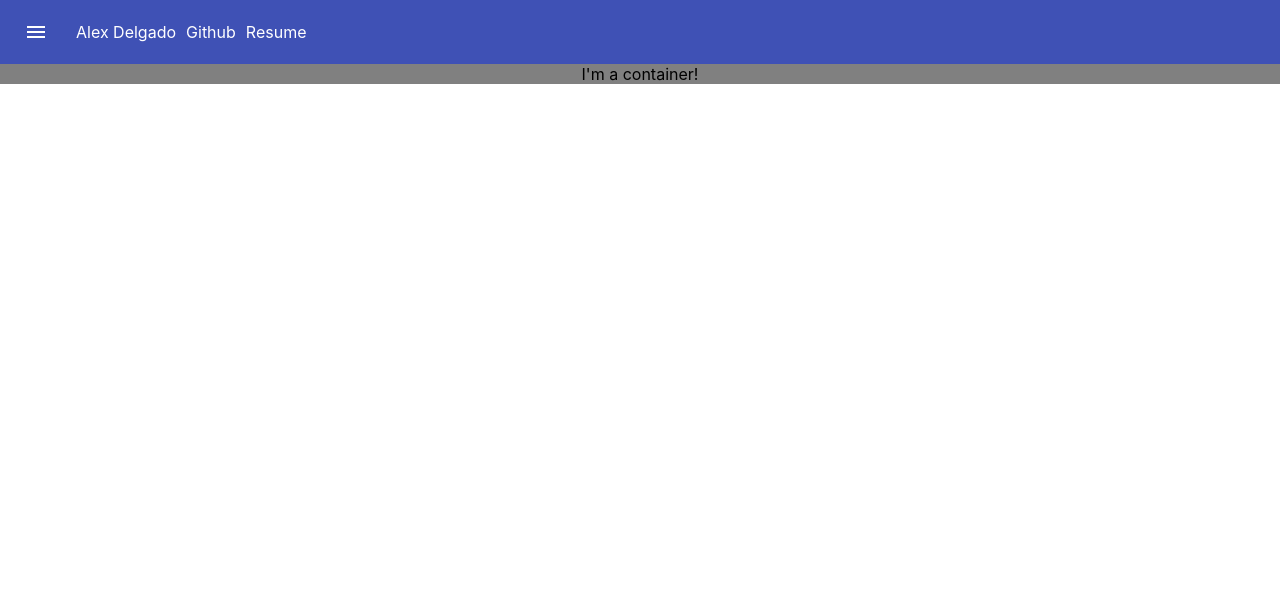
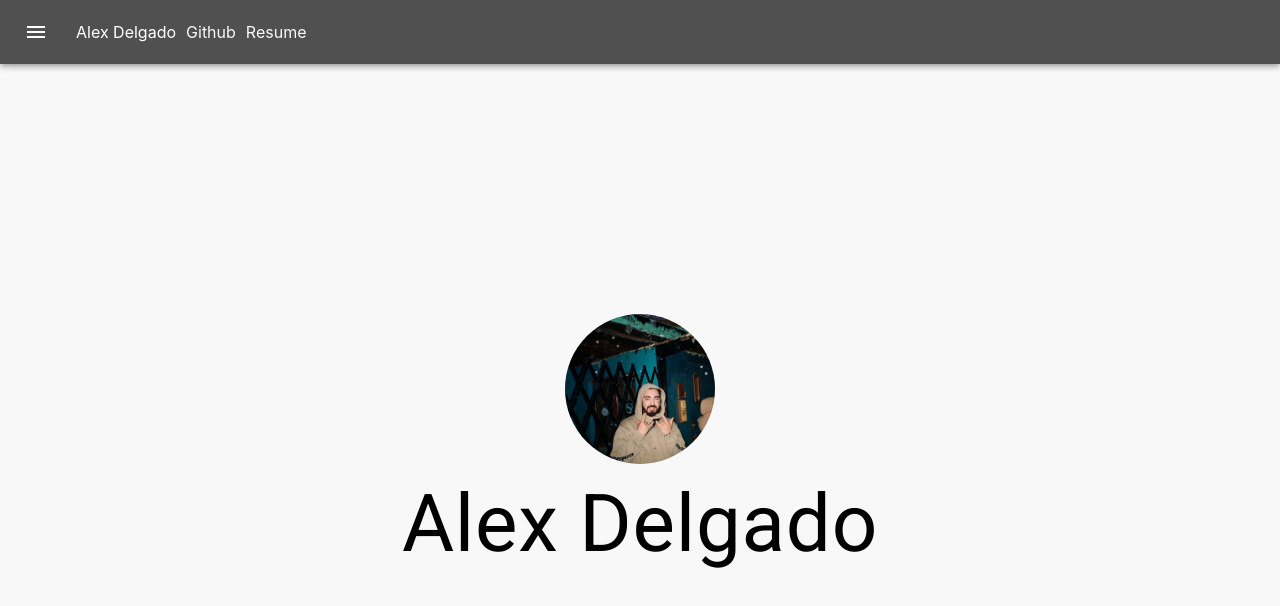
Before and after one commit to alxdelgado/react-portfolio, a React (Create React App) app: page / in a window 1280 px wide. Shown: the top 606 px of the page. Built offline with nearby package versions, Linux system fonts and the light colour scheme.

Commit message:
Modifed styles for NavBar and inserted profile picture on HomePage component

```diff
--- a/src/components/nav-bar/nav-bar.component.jsx
+++ b/src/components/nav-bar/nav-bar.component.jsx
@@ -23,6 +23,12 @@ const useStyles = makeStyles(theme => ({
     link: {
         paddingLeft: '10px',
         cursor: 'pointer',
+        color: '#F8F8F8'
+    },
+
+    AppBar: {
+        backgroundColor: "#505050",
+
     }
 }));
 
@@ -32,7 +38,7 @@ export default function NavBar() {
 
     return (
         <div className={classes.root}>
-            <AppBar position="static">
+            <AppBar className ={classes.AppBar} position="sticky">
 
                 <Toolbar>
                     <IconButton edge="start" className={classes.menuButton} color="inherit" aria-label="menu">
--- a/src/pages/homepage/homepage.component.jsx
+++ b/src/pages/homepage/homepage.component.jsx
@@ -1,18 +1,35 @@
 import React from 'react';
 import { makeStyles } from '@material-ui/core/styles';
 import Box from '@material-ui/core/Box';
+import { Typography } from '@material-ui/core';
 
 // Style Rules
 const useStyles = makeStyles(theme => ({
     root: {
         flexGrow: 1,
+        height: '100vw'
     },
 
     homePage: {
         display: 'grid-template-columns',
-        backgroundColor: 'grey',
+        backgroundColor: '#F8F8F8',
         display: 'grid',
+        height: '100vw',
+    },
 
+    headshotImage: {
+        borderRadius: 100,
+        maxWidth: "150px",
+        position: 'relative',
+        marginLeft: 'auto',
+        marginRight: 'auto',
+        marginTop: '250px',
+    },
+
+    heroTitle: {
+        fontSize: "80px",
+        position: 'relative',
+        marginBottom: '1000px'
     }
 }));
 
@@ -23,7 +40,10 @@ export default function HomePage() {
     return (
         <div className={classes.root}>
             <Box className={classes.homePage} sm={12}>
-                I'm a container!
+                <img className={classes.headshotImage} src='alex_arbella.jpg'></img>
+                <Typography className={classes.heroTitle}>
+                    Alex Delgado
+                </Typography>
             </Box>
         </div>
     )
```
Also changed, not shown: public/alex_arbella.jpg (added), src/components/footer/footer.component.jsx (added), 1 other file (tests, documents, lock files or other folders).
